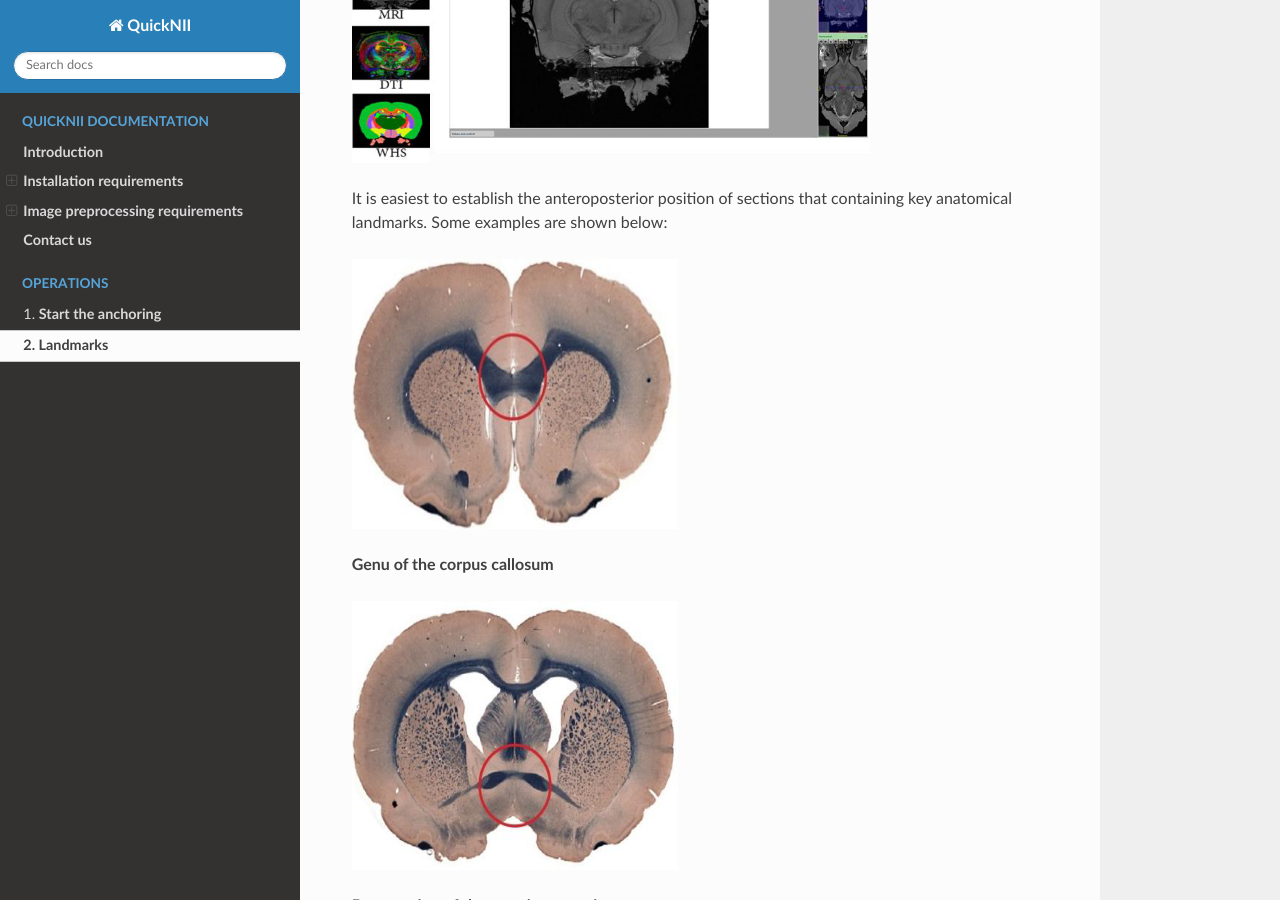
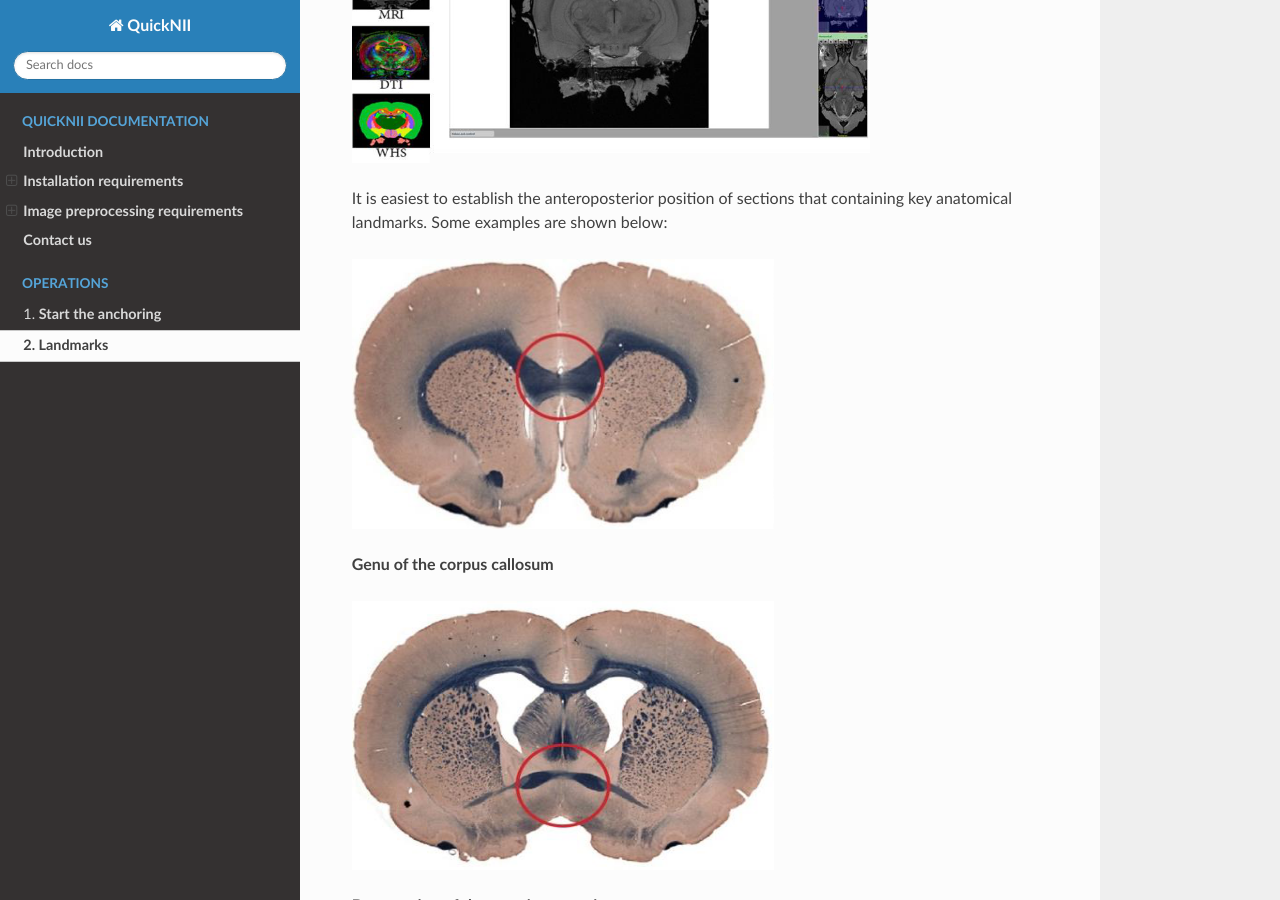
Before and after one commit to Tevemadar/QuickNII, a Sphinx documentation site: the page built from Docs/landmarks.rst, in a window 1280 px wide and 900 px high, scrolled down 386 px. Built offline with Sphinx 7.4.7 and the Read the Docs theme 2.0.0, drawn with Linux system fonts in a browser that asks for light colours.

Commit message:
Update landmarks.rst

```diff
--- a/Docs/landmarks.rst
+++ b/Docs/landmarks.rst
@@ -13,19 +13,19 @@ It is easiest to establish the anteroposterior position of sections
 that containing key anatomical landmarks. Some examples are shown below:
 
 .. image:: 6bef45ee36424df69f030c687f030605/media/image11.png
-   :width: 3.40139in
+   :width: 4.40139in
    :height: 2.80739in
 
 **Genu of the corpus callosum**
 
 .. image:: 6bef45ee36424df69f030c687f030605/media/image12.png
-   :width: 3.40139in
+   :width: 4.40139in
    :height: 2.80739in
 
 **Decussation of the anterior commissure**
 
 .. image:: 6bef45ee36424df69f030c687f030605/media/image13.png
-   :width: 3.40139in
+   :width: 4.40139in
    :height: 2.80739in
 
 **Optic tract in red, mid-level of the anterior hippocampus**
```
